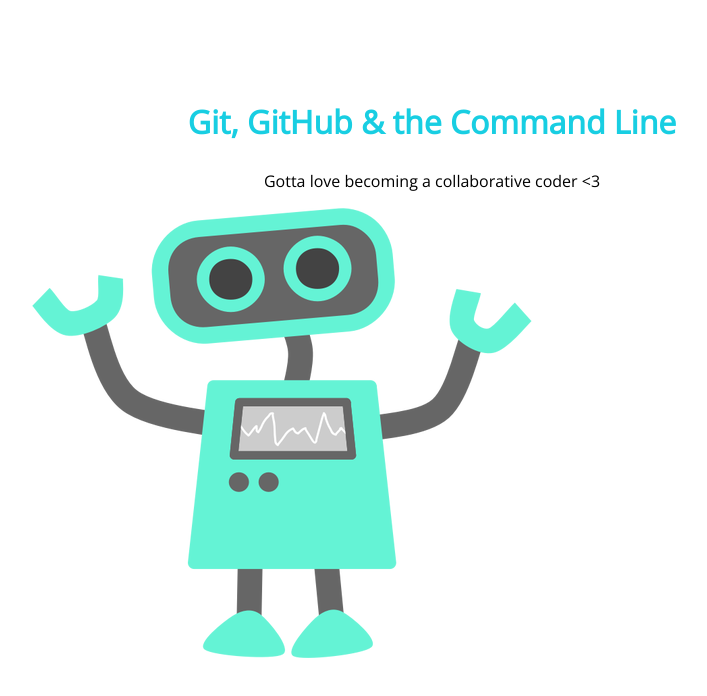
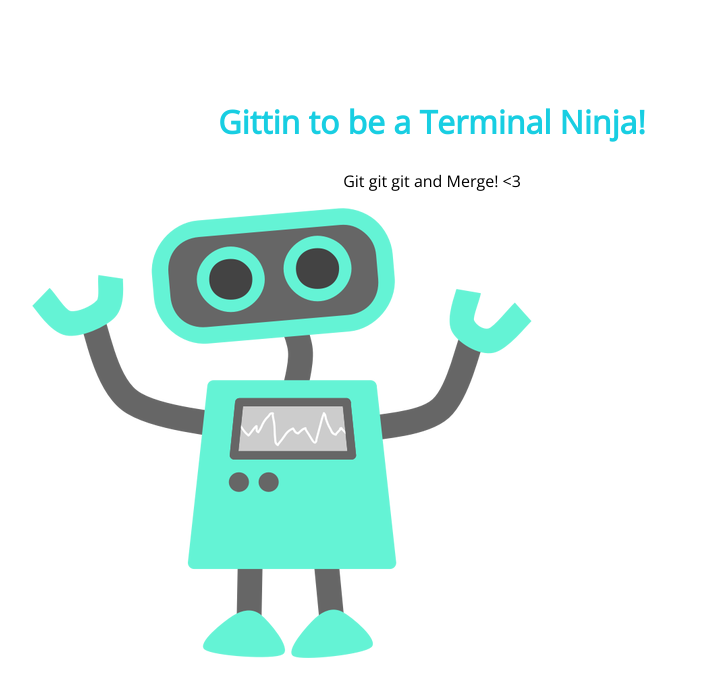
Before and after one commit to betweenbrackets/105-project, a plain HTML site: page index.html in a window 1280 px wide. Shown: the whole page, without its empty margins (208-915 px from the left). Drawn offline with nearby package versions, Linux system fonts and the light colour scheme.

Commit message:
text change h1 and p

```diff
--- a/index.html
+++ b/index.html
@@ -8,8 +8,8 @@
 </head>
 <body>
 	<section>
-		<h1>Git, GitHub & the Command Line</h1>
-		<p>Gotta love becoming a collaborative coder <3</p>
+		<h1>Gittin to be a Terminal Ninja!</h1>
+		<p>Git git git and Merge! <3</p>
 		<img src="img/happy-blue-robot.png">
 	</section>
 </body>
```
